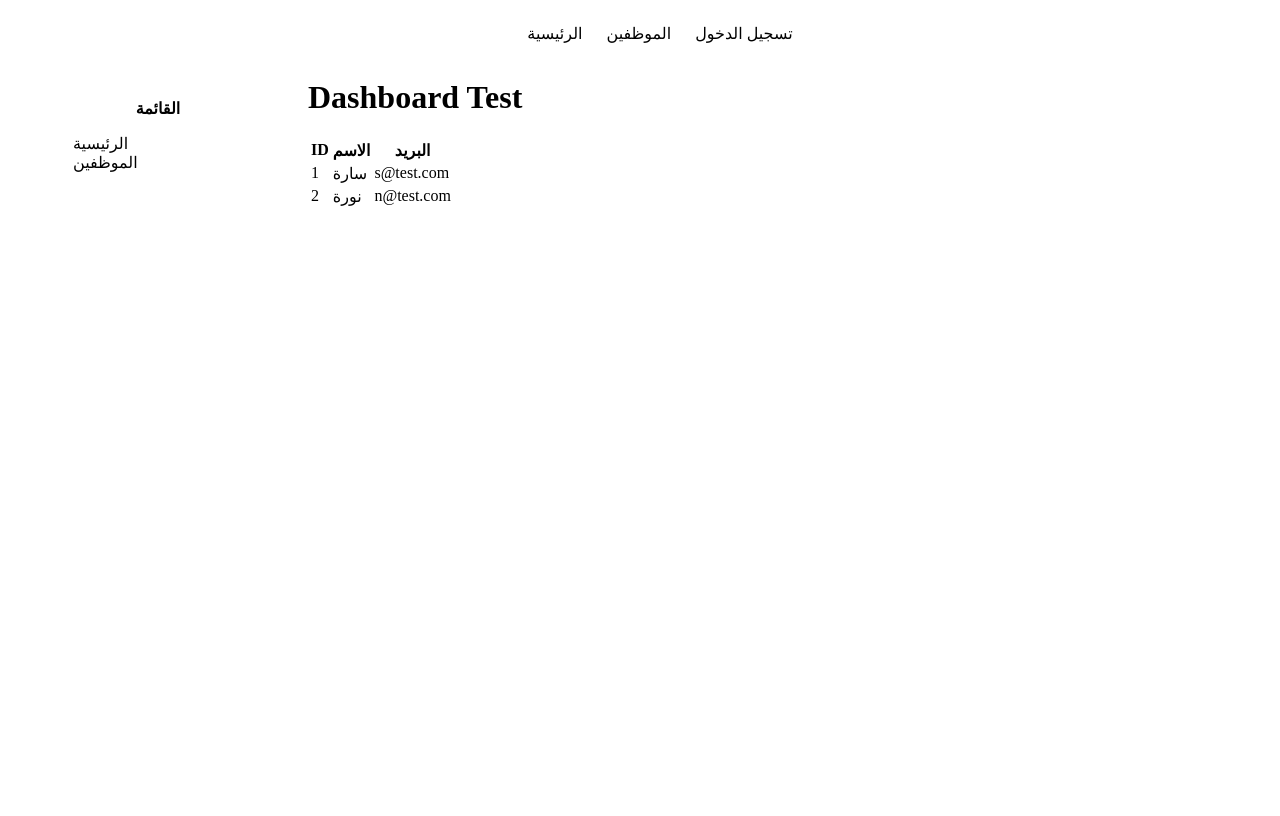
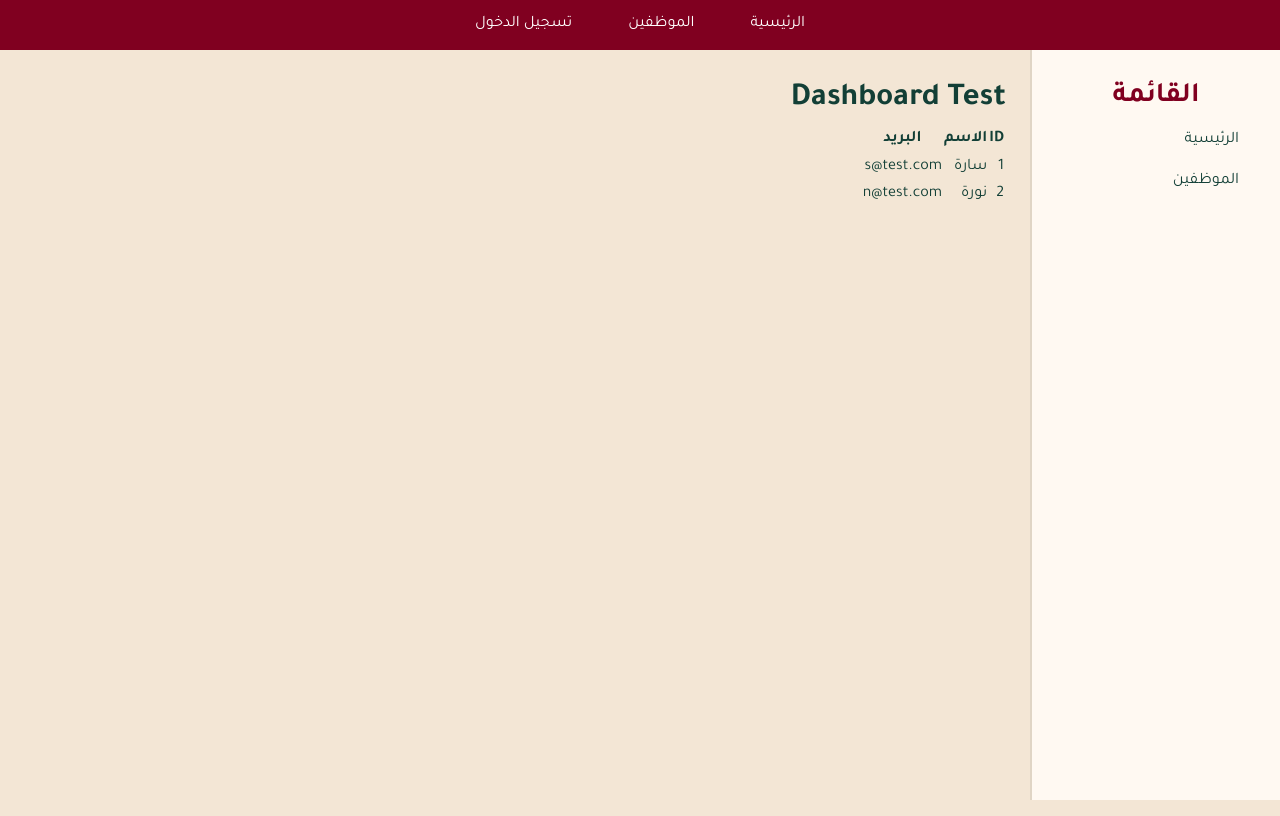
Before and after one commit to sara-yahya28/mini-employee-dashboard, a React (Vite) app: page / in a window 1280 px wide. Built offline with nearby package versions, Linux system fonts and the light colour scheme.

Commit message:
Add global styles and CSS variables for consistent theming

```diff
--- a/src/index.css
+++ b/src/index.css
@@ -0,0 +1,58 @@
+@import url('https://fonts.googleapis.com/css2?family=Tajawal:wght@400;500;700&display=swap');
+
+:root {
+    --color-primary: #800020;
+    --color-secondary: #2A6B5C;
+    --color-accent: #D45060;
+    --color-text: #123F36;
+    --color-bg: #F3E6D5;
+    --color-surface: #FFF9F2;
+
+    --color-text-light: #5A7A72;
+    --color-border: #E0D5C5;
+    --color-white: #FFFFFF;
+    --color-black: #000000;
+
+    --spacing-xs: 4px;
+    --spacing-sm: 8px;
+    --spacing-md: 16px;
+    --spacing-lg: 24px;
+    --spacing-xl: 32px;
+    --spacing-2xl: 48px;
+
+    --radius-sm: 4px;
+    --radius-md: 8px;
+    --radius-lg: 12px;
+    --radius-full: 50%;
+
+    --shadow-sm: 0 1px 3px rgba(18, 63, 54, 0.08);
+    --shadow-md: 0 4px 12px rgba(18, 63, 54, 0.12);
+    --shadow-lg: 0 8px 24px rgba(18, 63, 54, 0.16);
+
+    --font-family: 'Tajawal', -apple-system, BlinkMacSystemFont, 'Segoe UI', sans-serif;
+    --font-size-sm: 14px;
+    --font-size-md: 16px;
+    --font-size-lg: 20px;
+    --font-size-xl: 28px;
+    --font-weight-normal: 400;
+    --font-weight-medium: 500;
+    --font-weight-bold: 700;
+
+    --transition-fast: 0.15s ease;
+    --transition-normal: 0.3s ease;
+}
+
+* {
+    margin: 0;
+    padding: 0;
+    box-sizing: border-box;
+}
+
+body {
+    font-family: var(--font-family);
+    background-color: var(--color-bg);
+    color: var(--color-text);
+    font-size: var(--font-size-md);
+    direction: rtl;
+    line-height: 1.6;
+}
--- a/src/main.jsx
+++ b/src/main.jsx
@@ -1,6 +1,7 @@
 import { StrictMode } from 'react'
 import { createRoot } from 'react-dom/client'
 import App from './App.jsx'
+import './index.css'
 
 createRoot(document.getElementById('root')).render(
   <StrictMode>
```
